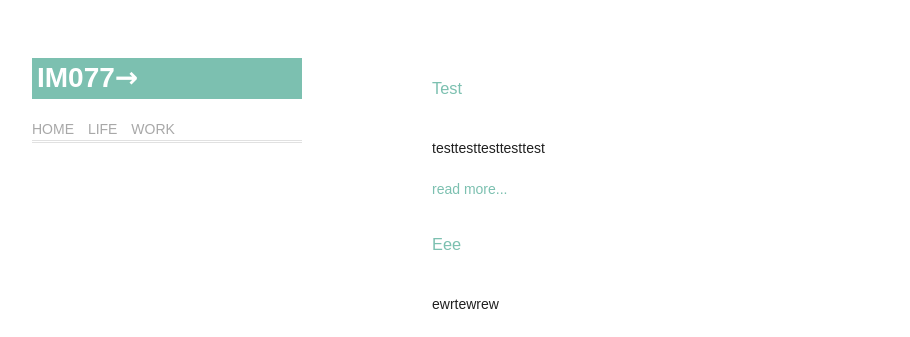
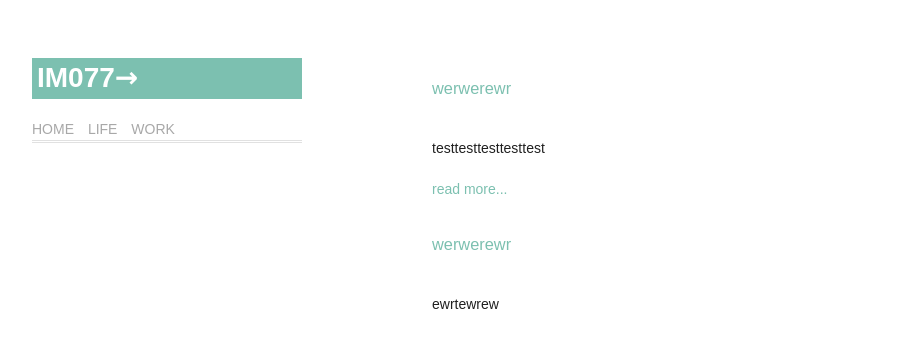
Before and after one commit to lixiaochou077/lixiaochou077.github.io, a Jekyll site: the page built from index.html, in a window 1280 px wide. Shown: the top 337 px of the page, without its empty margins (178-1088 px from the left). Built offline with Jekyll 4.4.1, drawn with Linux system fonts in a browser that asks for light colours; Markdown is read by kramdown in place of the engine named in the settings.

Commit message:
add life

```diff
--- a/_posts/2013-10-30-eee.md
+++ b/_posts/2013-10-30-eee.md
@@ -1 +1,6 @@
+---
+layout: default
+title: werwerewr
+---
+
 ewrtewrew
--- a/_posts/test/2013-10-31-test.md
+++ b/_posts/test/2013-10-31-test.md
@@ -1 +1,5 @@
+---
+layout: default
+title: werwerewr
+---
 testtesttesttesttest
```
